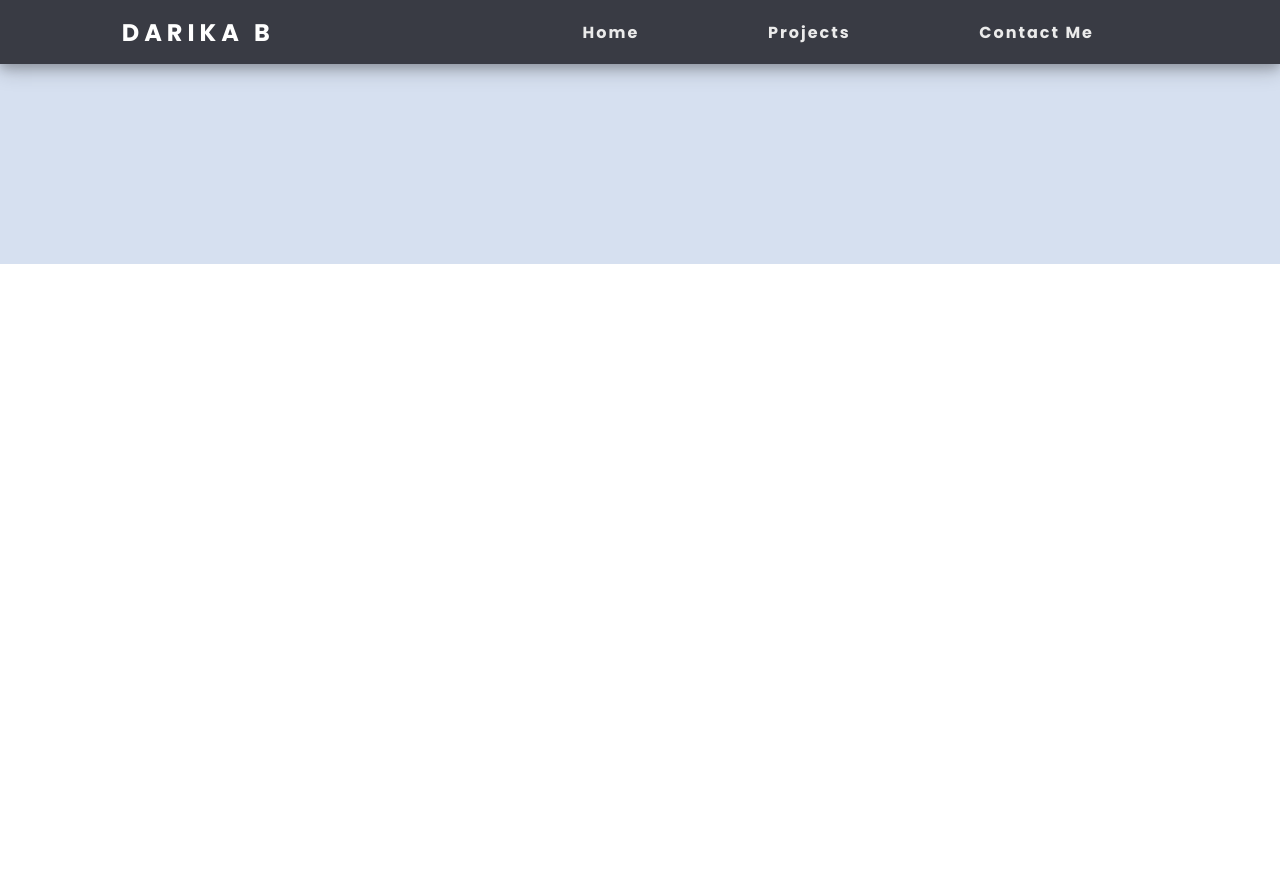
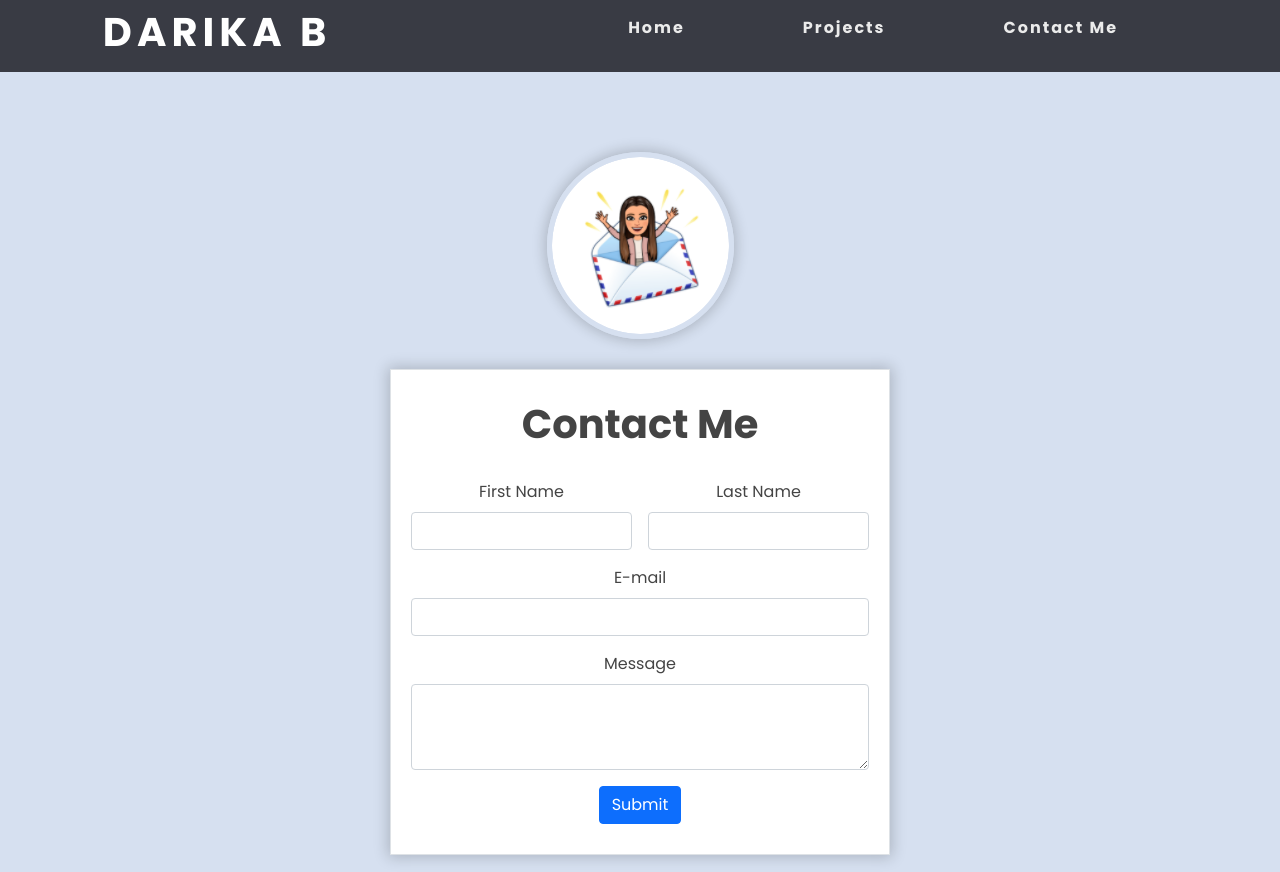
Before and after one commit to DarikaB/DarikaB.github.io, a plain HTML site: page contact-me.html in a window 1280 px wide. Before the commit the page ends 800 px from the top, so only its background shows below. Drawn offline with nearby package versions, Linux system fonts and the light colour scheme.

Commit message:
contact me page

```diff
--- a/contact-me.html
+++ b/contact-me.html
@@ -10,6 +10,8 @@
     <script src="https://cdn.jsdelivr.net/npm/bootstrap@5.1.0/dist/js/bootstrap.bundle.min.js"
         integrity="sha384-U1DAWAznBHeqEIlVSCgzq+c9gqGAJn5c/t99JyeKa9xxaYpSvHU5awsuZVVFIhvj" crossorigin="anonymous">
     </script>
+    <link href="https://cdn.jsdelivr.net/npm/bootstrap@5.1.0/dist/css/bootstrap.min.css" rel="stylesheet"
+        integrity="sha384-KyZXEAg3QhqLMpG8r+8fhAXLRk2vvoC2f3B09zVXn8CA5QIVfZOJ3BCsw2P0p/We" crossorigin="anonymous">
     <link rel="preconnect" href="https://fonts.googleapis.com">
     <link rel="preconnect" href="https://fonts.gstatic.com" crossorigin>
     <link
@@ -24,7 +26,9 @@
 <body>
     <!-- navigation bar -->
     <nav>
-        <div class="name"><h1>Darika B</h1></div>
+        <div class="name">
+            <h1>Darika B</h1>
+        </div>
         <ul class="nav-links">
             <li>
                 <a href="index.html">Home</a>
@@ -43,10 +47,37 @@
         </div>
     </nav>
     <!-- end of navigation bar -->
+    <section class="contact-me-page">
+        <img class="email-img" src="images/email-bitmoji.png">
+        <div class="contact-me container border">
+            <h1>Contact Me</h1><br>
+            <form class="row g-3">
+                <div class="col-sm-6">
+                    <label fir="firstName" class="form-label">First Name</label>
+                    <input type="text" class="form-control" id="firstName" required>
+                </div>
+                <div class="col-sm-6">
+                    <label fir="lasttName" class="form-label">Last Name</label>
+                    <input type="text" class="form-control" id="lastName" required>
+                </div>
+                <div class="col-12">
+                    <label for="emailInfo" class="form-label">E-mail</label>
+                    <input type="email" class="form-control" id="emailInfo" required>
+                </div>
+                <div class="col-12">
+                    <label for="comments" class="form-label">Message</label>
+                    <textarea class="form-control" id="comments" rows="3" required></textarea>
+                </div>
+                <div class="col-12">
+                    <button type="submit" class="btn btn-primary">Submit</button>
+                </div>
+            </form>
+        </div>
+        <!-- contact me form -->
 
-    <div class="block-1">
+        <!-- end of contact me form -->
+    </section>
 
-    </div>
 
     <!-- javascript -->
     <script src="apps.js"></script>
--- a/index.html
+++ b/index.html
@@ -10,6 +10,7 @@
     <script src="https://cdn.jsdelivr.net/npm/bootstrap@5.1.0/dist/js/bootstrap.bundle.min.js"
         integrity="sha384-U1DAWAznBHeqEIlVSCgzq+c9gqGAJn5c/t99JyeKa9xxaYpSvHU5awsuZVVFIhvj" crossorigin="anonymous">
     </script>
+    <link href="https://cdn.jsdelivr.net/npm/bootstrap@5.1.0/dist/css/bootstrap.min.css" rel="stylesheet" integrity="sha384-KyZXEAg3QhqLMpG8r+8fhAXLRk2vvoC2f3B09zVXn8CA5QIVfZOJ3BCsw2P0p/We" crossorigin="anonymous">
     <link rel="preconnect" href="https://fonts.googleapis.com">
     <link rel="preconnect" href="https://fonts.gstatic.com" crossorigin>
     <link
@@ -55,6 +56,9 @@
     </section>
 
     <section class="block-2">
+        <div class="block-2-text">
+            <h1>About Me</h1>
+        </div>
 
     </section>
 
--- a/style.css
+++ b/style.css
@@ -9,7 +9,7 @@ nav {
     display: flex;
     justify-content: space-around;
     align-items: center;
-    min-height: 8vh;
+    min-height: 9vh;
     background-color: #393B44;
     box-shadow: 0 7px 20px 0 rgb(0 0 0 / 20%), 0 4px 10px 0 rgb(0 0 0 / 20%);
     z-index: 100;
@@ -17,6 +17,7 @@ nav {
 
 .name h1 {
     color: white;
+    font-weight: bold;
     text-transform: uppercase;
     letter-spacing: 5px;
 }
@@ -101,7 +102,7 @@ nav {
 }
 
 .block-1 {
-    padding: 100px 0;
+    padding: 80px 0;
     position: relative;
     width: 100%;
     background-color: #D6E0F0;
@@ -122,9 +123,44 @@ nav {
 }
 
 .block-2 {
-    height: 100vh;
     width: 100%;
     background-color: #8D93AB;
+    padding: 80px 0;
+}
+
+.block-2-text h1 {
+    text-align: center;
+    text-transform: uppercase;
+    color:rgb(235, 235, 235);
+    letter-spacing: 5px;
+}
+
+.contact-me-page {
+    background: #D6E0F0;
+    width: 100%;
+    height: 100vh;
+    padding-top: 80px;
+    text-align: center;
+}
+
+.contact-me {
+    margin: auto;
+    width: 500px;
+    padding: 30px 20px;
+    background-color: white;
+    box-shadow: 0px 0px 14px 2px rgba(0, 0, 0, 0.2);
+}
+
+.contact-me-page img {
+    border: 5px solid #D6E0F0;
+    margin-bottom: 30px;
+    border-radius: 50%;
+    box-shadow: 0px 0px 14px 2px rgba(0, 0, 0, 0.2);
+}
+
+.contact-me h1 {
+    text-align: center;
+    font-weight: bold;
 }
 
 @media (max-width: 550px) {
@@ -132,4 +168,8 @@ nav {
         width: auto;
         padding: 0 10%;
     }
+
+    .contact-me {
+        width: auto;
+    }
 }
```
Also changed, not shown: images/email-bitmoji.png (added).
